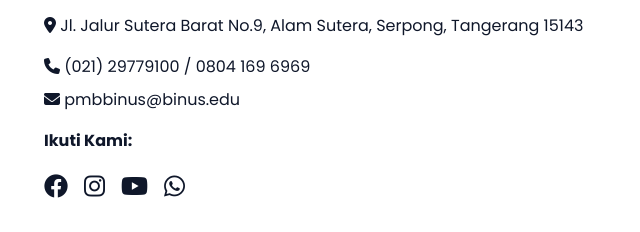
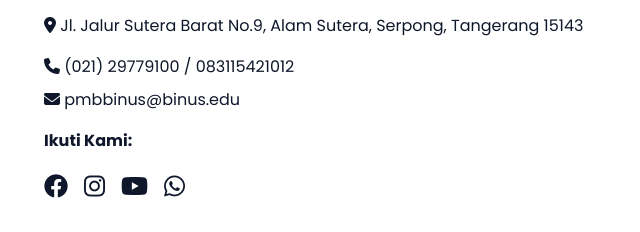
Before and after one commit to lijee1024-source/binusunivalamsutera, a plain HTML site: page index.html in a window 1280 px wide. Shown: the part 3231-3463 px from the top of the page, 28-668 px from the left. Drawn offline with nearby package versions, Linux system fonts and the light colour scheme; grey boxes are pictures that could not be loaded.

Commit message:
index.html

```diff
--- a/index.html
+++ b/index.html
@@ -596,7 +596,7 @@
       <div>
         <h3 data-key="kontak-info">Informasi Kontak</h3>
         <p style="margin: 1rem 0;"><i class="fa-solid fa-location-dot"></i> Jl. Jalur Sutera Barat No.9, Alam Sutera, Serpong, Tangerang 15143</p>
-        <p style="margin-bottom: 0.5rem;"><i class="fa-solid fa-phone"></i> (021) 29779100 / 0804 169 6969</p>
+        <p style="margin-bottom: 0.5rem;"><i class="fa-solid fa-phone"></i> (021) 29779100 / 083115421012 </p>
         <p style="margin-bottom: 1rem;"><i class="fa-solid fa-envelope"></i> pmbbinus@binus.edu</p>
 
         <h4 data-key="social-follow">Ikuti Kami:</h4>
```
